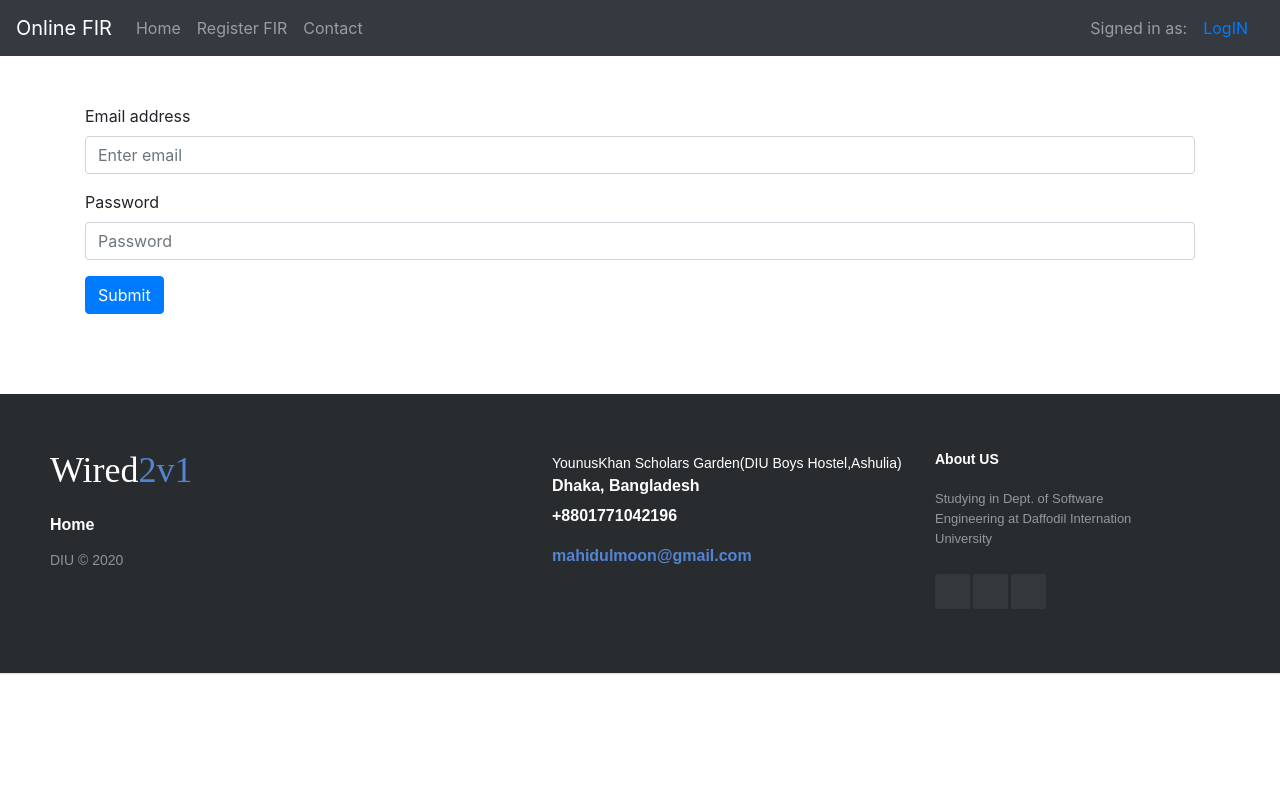
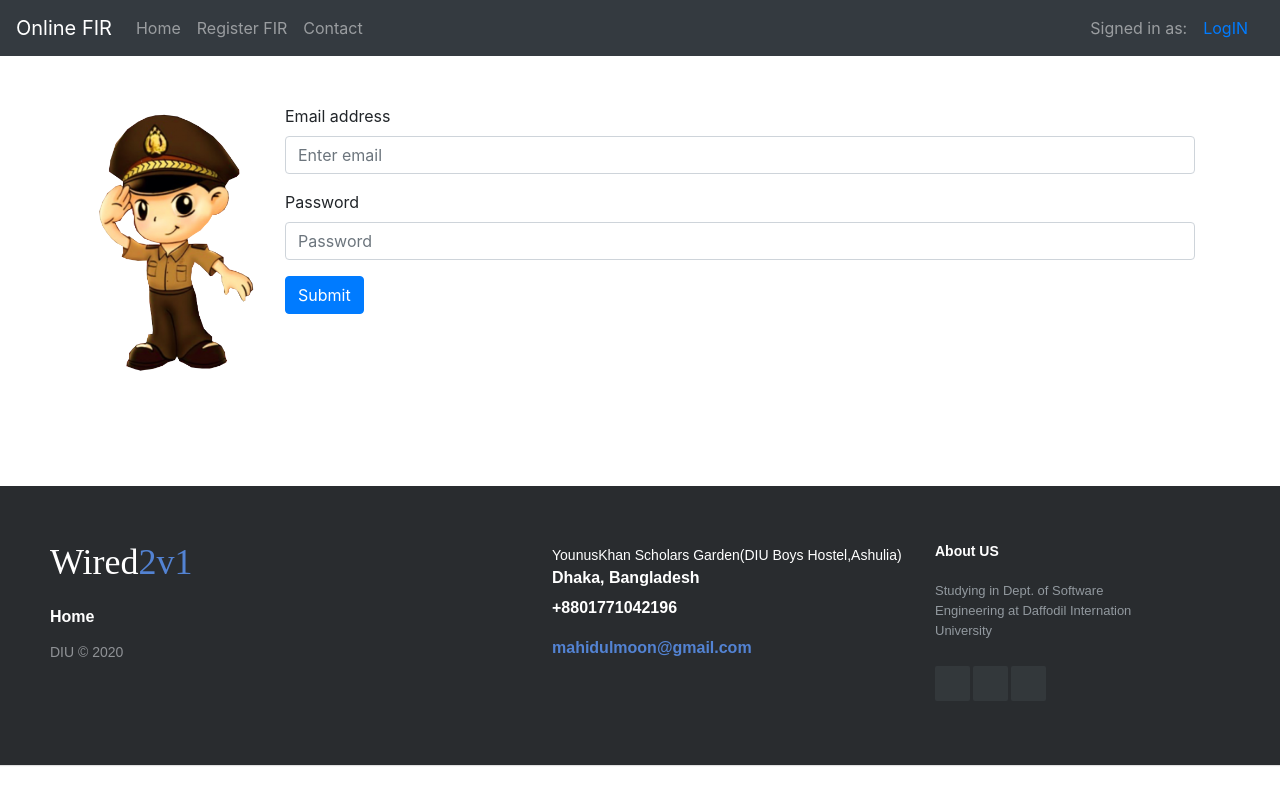
Before and after one commit to mahidulmoon/Online-FIR-Management-System, a React (Create React App) app in the folder frontend/: page /login in a window 1280 px wide. Built offline with nearby package versions, Linux system fonts and the light colour scheme.

Commit message:
design reshape

```diff
--- a/frontend/src/App.css
+++ b/frontend/src/App.css
@@ -2,7 +2,10 @@
 	height: 500px;
 	overflow: scroll;
 }
-
+.loginpiclogo{
+	height: auto;
+	width: 200px;
+}
 footer{
 	position: relative;
 	bottom: 0;
--- a/frontend/src/Components/Login.js
+++ b/frontend/src/Components/Login.js
@@ -1,5 +1,5 @@
 import React, { Component } from 'react';
-import { Form,Container,Button } from 'react-bootstrap';
+import { Form,Container,Button,Col } from 'react-bootstrap';
 import { Redirect } from 'react-router-dom';
 import axios from 'axios';
 class Login extends Component {
@@ -47,6 +47,11 @@ class Login extends Component {
         return (
             <Container>
                 <Form>
+                    <Form.Row>
+                    <Form.Group>
+                        <Form.Label><img alt="policelogo" className="loginpiclogo" src="./kisspng-indonesian-national-police-promoter-police-officer-5b08c6618354b5.5194515315273017295379.png" /></Form.Label>
+                    </Form.Group>
+                    <Form.Group as={Col}>
                         <Form.Group controlId="formGroupEmail">
                         <Form.Label>Email address</Form.Label>
                             <Form.Control type="email" name="username" placeholder="Enter email" value={this.state.login.username} onChange={this.inputchange} />
@@ -58,6 +63,8 @@ class Login extends Component {
                         <Button variant="primary" type="submit" onClick={this.login} >
                             Submit
                         </Button>
+                    </Form.Group>
+                    </Form.Row>
                 </Form>
             </Container>
         );
--- a/frontend/src/Components/Registration.js
+++ b/frontend/src/Components/Registration.js
@@ -1,18 +1,26 @@
 import React, { Component } from 'react';
 import { Form,Col,Button,Container } from 'react-bootstrap';
+import { Redirect } from 'react-router-dom';
 import axios from 'axios';
 class Registration extends Component {
     state = {
         register: {
             username:'',password:'',email:'',first_name: '', last_name: ''
         },
+        isadmin:'',
     }
     inputchange = e =>{
         const cred = this.state.register;
         cred[ e.target.name ] = e.target.value;
         this.setState({ register: cred });
     }
-
+    componentDidMount(){
+        if(localStorage.getItem('admin')==='true'){
+            this.setState({isadmin:'true'});
+        }else{
+            this.setState({isadmin:'false'});
+        }
+    }
     onsubmit = e =>{
         e.preventDefault();
         if(this.state.register.username ==='' || this.state.register.password ==='' || this.state.register.email ==='' || this.state.register.first_name ==='' || this.state.register.last_name ==='' ){
@@ -24,9 +32,17 @@ class Registration extends Component {
     }
 
     render() {
+        if( this.state.isadmin === 'false' ){
+            return <Redirect to='/login' />
+        }
         return (
             <Container>
                 <Form>
+                    <Form.Row>
+                        <Form.Group >
+                            <Form.Label><img alt="policelogo" className="loginpiclogo" src="./login.png" /></Form.Label>
+                        </Form.Group>
+                        <Form.Group as={Col}>
                             <Form.Row>
                                 <Form.Group as={Col} controlId="formGridEmail">
                                 <Form.Label>UserName</Form.Label>
@@ -61,6 +77,8 @@ class Registration extends Component {
                             <Button variant="primary" type="submit" onClick={this.onsubmit}>
                                 Submit
                             </Button>
+                        </Form.Group>
+                    </Form.Row>
                 </Form>
             </Container>
         );
```
Also changed, not shown: frontend/public/kisspng-indonesian-national-police-promoter-police-officer-5b08c6618354b5.5194515315273017295379.png (added), frontend/public/login.png (added). Lines whose indentation alone changed are shown as unchanged.
